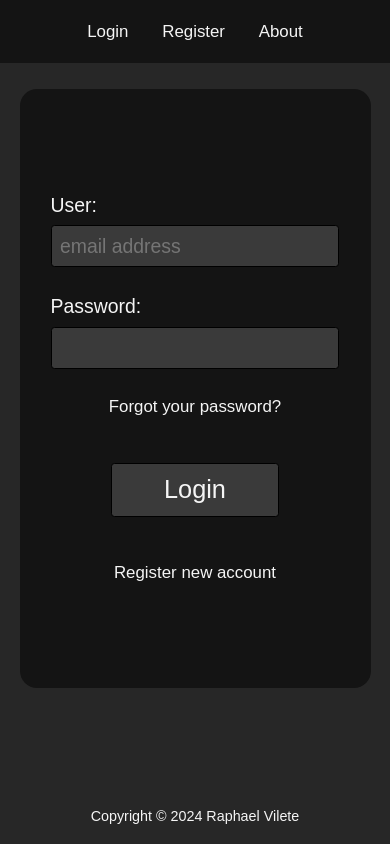
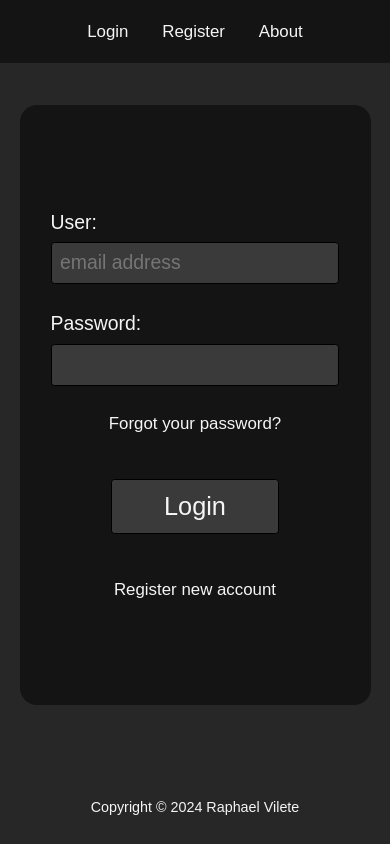
Before and after one commit to raphss/Login-Model, a website built with webpack: page dist/index.html in a window 390 px wide. Built offline with Linux system fonts and the light colour scheme.

Commit message:
update margins 4 ig

```diff
--- a/src/style.css
+++ b/src/style.css
@@ -168,7 +168,7 @@ p {
 
 @media only screen and (max-width: 480px) {
     .divContent {
-        margin: 3vh 5vw 5vh 5vw;
+        margin: 5vh 5vw 5vh 5vw;
         padding: 9vh 0vh;
         max-height: 53vh;
     }
@@ -212,6 +212,11 @@ p {
     p {
         margin: 2.4vh;
     }
+
+    .footer {
+        position: absolute;
+        padding: 1vh;
+    }
 }
 
 @media only screen and (min-width: 481px) and (max-width: 600px) {}
```
Also changed, not shown: dist/index.bundle.js.
